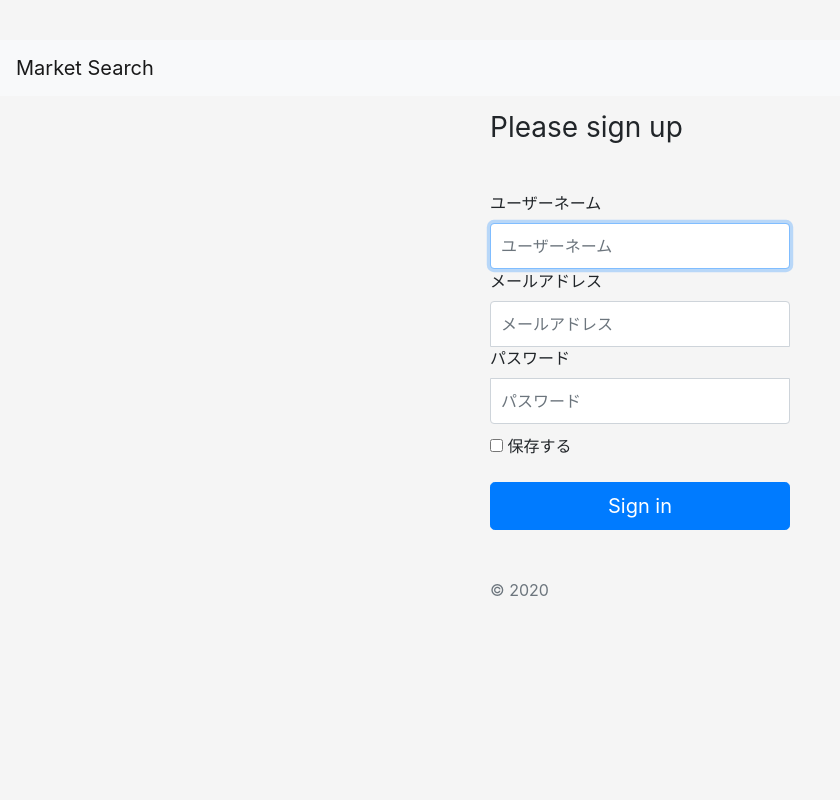
After one commit to sato-kodai/Market_Search, a Django app: template templates/chart/sign_up.html in a window 1280 px wide. The commit adds this page. Shown: the whole page, without its empty margins (0-840 px from the left). Run offline with Django 3.2, Linux system fonts and the light colour scheme; the template is opened without the code that fills it, so the values that code supplies are empty; some libraries are stand-ins or nearby versions.

Commit message:
サインアップのhtml・CSSファイルの作成

```diff
--- /dev/null
+++ b/chart/static/css/sign_up.css
@@ -0,0 +1,44 @@
+html,
+body {
+  height: 100%;
+}
+
+body {
+  padding-top: 40px;
+  padding-bottom: 40px;
+  background-color: #f5f5f5;
+}
+
+.form-signin {
+  width: 100%;
+  max-width: 330px;
+  padding: 15px;
+  margin: auto;
+}
+.form-signin .checkbox {
+  font-weight: 400;
+}
+.form-signin .form-control {
+  position: relative;
+  box-sizing: border-box;
+  height: auto;
+  padding: 10px;
+  font-size: 16px;
+}
+.form-signin .form-control:focus {
+  z-index: 2;
+}
+.form-signin input[type="email"] {
+  margin-bottom: -1px;
+  border-bottom-right-radius: 0;
+  border-bottom-left-radius: 0;
+}
+.form-signin input[type="password"] {
+  margin-bottom: 10px;
+  border-top-left-radius: 0;
+  border-top-right-radius: 0;
+}
+
+h1 {
+  padding-bottom: 30px;
+}
--- a/templates/chart/base.html
+++ b/templates/chart/base.html
@@ -40,7 +40,7 @@
         <main>
             <div class="container">
             {% block content %}
-            {% endblock %}
+            {% endblock content%}
             </div>
         </main>
         <script src="https://code.jquery.com/jquery-3.3.1.slim.min.js" integrity="sha384-q8i/X+965DzO0rT7abK41JStQIAqVgRVzpbzo5smXKp4YfRvH+8abtTE1Pi6jizo" crossorigin="anonymous"></script>
@@ -48,5 +48,5 @@
         <script src="https://stackpath.bootstrapcdn.com/bootstrap/4.3.1/js/bootstrap.min.js" integrity="sha384-JjSmVgyd0p3pXB1rRibZUAYoIIy6OrQ6VrjIEaFf/nJGzIxFDsf4x0xIM+B07jRM" crossorigin="anonymous"></script>
     </body>
     {% block foot %}
-    {% endblock %}
+    {% endblock foot%}
 </html>
--- /dev/null
+++ b/templates/chart/sign_up.html
@@ -0,0 +1,56 @@
+{% load static %}
+<!doctype html>
+<html>
+  <head>
+    <meta charset="utf-8">
+    <meta name="viewport" content="width=device-width, initial-scale=1, shrink-to-fit=no">
+    <link rel="stylesheet" href="https://stackpath.bootstrapcdn.com/bootstrap/4.3.1/css/bootstrap.min.css" integrity="sha384-ggOyR0iXCbMQv3Xipma34MD+dH/1fQ784/j6cY/iJTQUOhcWr7x9JvoRxT2MZw1T" crossorigin="anonymous">
+    <title>Market Search</title>
+    <link rel="stylesheet" href="{% static 'css/sign_up.css' %}">
+    <link rel="stylesheet" href="https://cdn.datatables.net/t/bs-3.3.6/jqc-1.12.0,dt-1.10.11/datatables.min.css"/>
+    <script src="https://cdn.datatables.net/t/bs-3.3.6/jqc-1.12.0,dt-1.10.11/datatables.min.js"></script>
+    <script src="https://cdnjs.cloudflare.com/ajax/libs/Chart.js/2.9.3/Chart.min.js" integrity="sha512-s+xg36jbIujB2S2VKfpGmlC3T5V2TF3lY48DX7u2r9XzGzgPsa6wTpOQA7J9iffvdeBN0q9tKzRxVxw1JviZPg==" crossorigin="anonymous"></script>
+  </head>
+  <body>
+    <nav class="navbar navbar-expand-lg navbar-light bg-light">
+      <a class="navbar-brand" href="">Market Search</a>
+      <button class="navbar-toggler" type="button" data-toggle="collapse" data-target="#navbarNav" aria-controls="navbarNav" aria-expanded="false" aria-label="Toggle navigation">
+        <link rel="stylesheet" href="https://cdn.datatables.net/t/bs-3.3.6/jqc-1.12.0,dt-1.10.11/datatables.min.css"/>
+        <script src="https://cdn.datatables.net/t/bs-3.3.6/jqc-1.12.0,dt-1.10.11/datatables.min.js"></script>
+        <span class="navbar-toggler-icon"></span>
+      </button>
+    </nav>
+    <main>
+      <div class="container">
+        <form class="form-signin" method="POST" aciton='templates/index.html'>{% csrf_token %}
+          <h1 class="h3 mb-3 font-weight-normal">Please sign up</h1>
+          {% if error %}
+          {{ error }}
+          {% endif %}
+          <div class="form-label-group">
+            <label for="inputUsername">ユーザーネーム</label>
+            <input type="username" id="inputUsername" class="form-control" name="username" placeholder="ユーザーネーム" required autofocus>
+          </div>
+          <div class="form-label-group">
+            <label for="inputEmail">メールアドレス</label>
+            <input type="email" id="inputEmail" class="form-control" name="email" placeholder="メールアドレス" required autofocus>
+          </div>
+          <div class="form-label-group">
+            <label for="inputPassword">パスワード</label>
+            <input type="password" id="inputPassword" class="form-control" name="password" placeholder="パスワード" required>
+          </div>
+          <div class="checkbox mb-3">
+            <label>
+              <input type="checkbox" value="remember-me"> 保存する
+            </label>
+          </div>
+          <button class="btn btn-lg btn-primary btn-block" type="submit">Sign in</button>
+          <p class="mt-5 mb-3 text-muted">&copy; 2020</p>
+        </form>
+      </div>
+    </main>
+    <script src="https://code.jquery.com/jquery-3.3.1.slim.min.js" integrity="sha384-q8i/X+965DzO0rT7abK41JStQIAqVgRVzpbzo5smXKp4YfRvH+8abtTE1Pi6jizo" crossorigin="anonymous"></script>
+    <script src="https://cdnjs.cloudflare.com/ajax/libs/popper.js/1.14.7/umd/popper.min.js" integrity="sha384-UO2eT0CpHqdSJQ6hJty5KVphtPhzWj9WO1clHTMGa3JDZwrnQq4sF86dIHNDz0W1" crossorigin="anonymous"></script>
+    <script src="https://stackpath.bootstrapcdn.com/bootstrap/4.3.1/js/bootstrap.min.js" integrity="sha384-JjSmVgyd0p3pXB1rRibZUAYoIIy6OrQ6VrjIEaFf/nJGzIxFDsf4x0xIM+B07jRM" crossorigin="anonymous"></script>
+  </body>
+</html>
```
